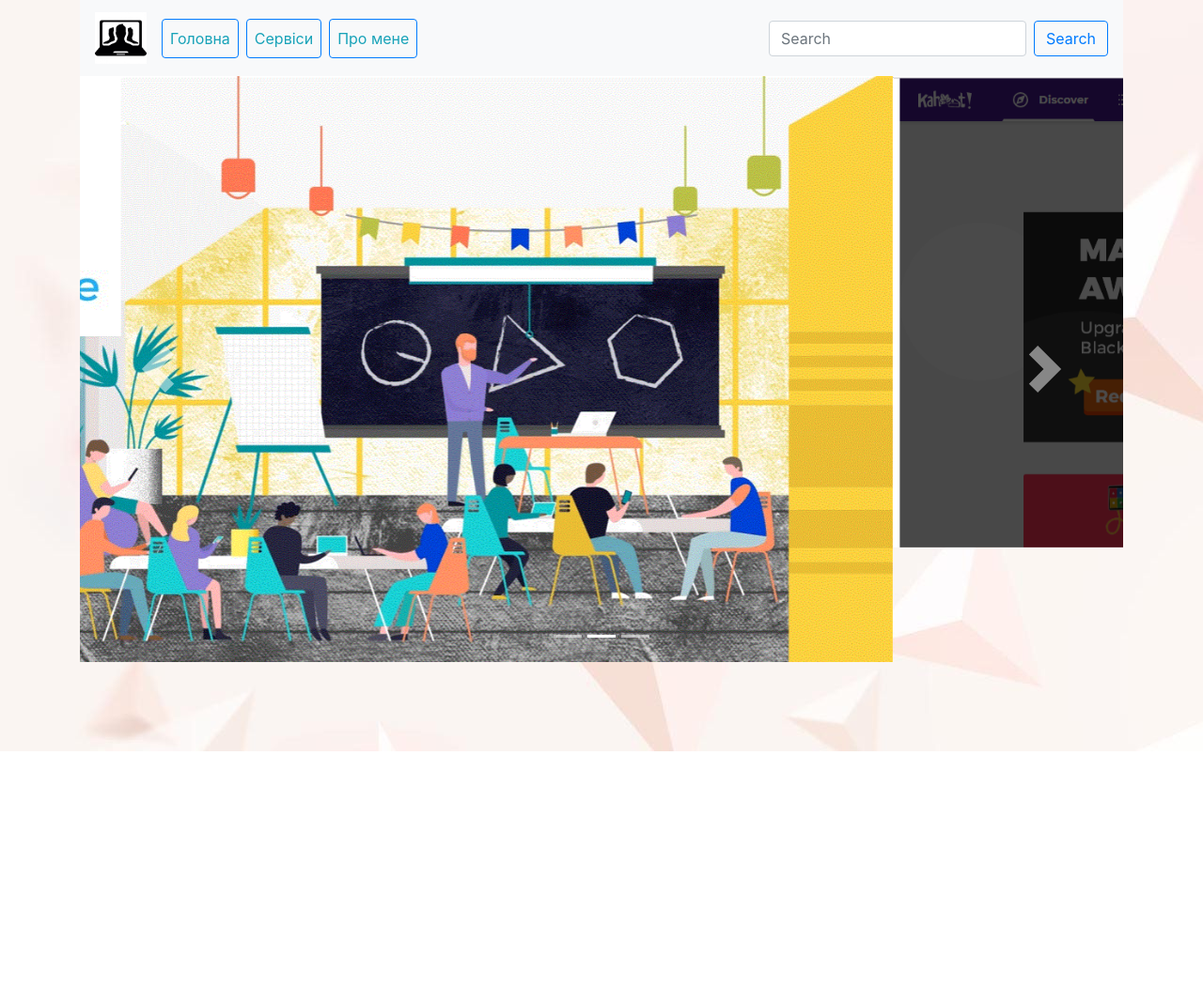
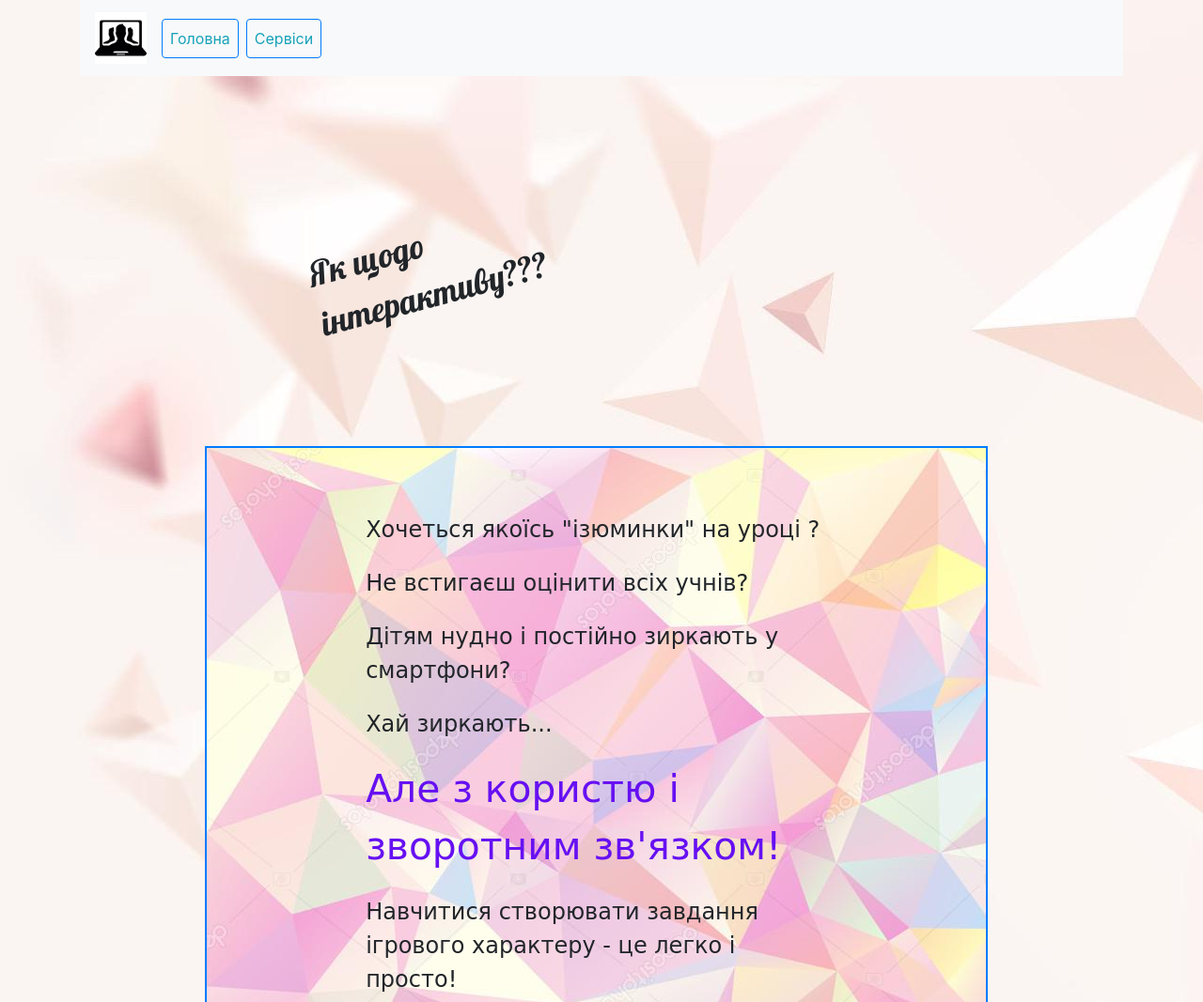
Before and after one commit to antypchenko/antypchenko.github.io, a plain HTML site: page index.html in a window 1280 px wide. Shown: the top 1067 px of the page at 94% size. Before the commit the page ends 800 px from the top, so only its background shows below. Drawn offline with nearby package versions, Linux system fonts and the light colour scheme; a web font is replaced by a local one.

Commit message:
Update index.html

```diff
--- a/index.html
+++ b/index.html
@@ -9,6 +9,9 @@
 
 	<link rel="stylesheet" href="./css/style.css">
 
+
+	<link href="https://fonts.googleapis.com/css?family=Lobster|Neucha" rel="stylesheet">
+
 	<link rel="stylesheet" href="https://maxcdn.bootstrapcdn.com/font-awesome/4.7.0/css/font-awesome.min.css">
 </head>
 <body>
@@ -17,7 +20,7 @@
 
 
 <nav class="navbar navbar-expand-lg navbar-light bg-light sticky-top">
-		<a href="#" class="navbar-brand">
+		<a href="https://sites.google.com/view/nap-school" class="navbar-brand">
 			<img src="./img/laptop.jpg" width="55"  height="55" alt="logo">
 		</a>
 
@@ -32,17 +35,38 @@
 				<li class="nav-item mr-2 ">
 					<a href="./servises.html" class="nav-link text-info btn btn-outline-primary" target="_blank">Сервіси</a>
 				</li>
-				<li class="nav-item mr-2">
-					<a href="./about me.html" class="nav-link text-info btn btn-outline-primary" target="_blank">Про мене</a>
-				</li>
+
 			</ul>
 
-			<form class="form-inline my-2 my-lg-0">
-				<input type="text" class="form-control mr-sm-2" placeholder="Search" aria-label="Search" >
-				<button class="btn btn-outline-primary my-2 my-sm-0">Search</button>
-			</form>
+
 		</div>
 </nav>
+
+<section>
+
+			<div class="image-zagolovok" >
+
+
+				<div id="myDiv">
+					<p>Як щодо інтерактиву???
+					</p>
+				</div>
+			</div>
+<article class="info-pro">
+			<div class="motiv">
+					<p>Хочеться якоїсь "ізюминки" на уроці ?</p>
+					<p>Не встигаєш оцінити всіх учнів?</p>
+					<p>Дітям нудно і постійно зиркають у смартфони?</p>
+					<p> Хай зиркають... </p>
+						<p><span>Але з користю і зворотним зв'язком!</span></p>
+					<p> Навчитися створювати завдання ігрового характеру - це легко і просто! </p>
+					<p>Кросворди, пазли, вікторини, турнір з комп'ютером, порятунок міста від екозабруднення, політ на ракеті разом з друзями та багато-багато чого іншого - це все можна реалізувати, виконуючи завдання з допомогою сервісів <span>Classtime</span>, <span>Kahoot!</span> та <span>LearningApps.</span> </p>
+
+			</div>
+</article>
+
+</section>
+
 
 <div class="container-fluid p-0" >
 	<div id="carouselExampleIndicators" class="carousel slide" data-ride="carousel">
@@ -60,7 +84,7 @@
 				<img src="./img/001.gif"   width="auto" height= "auto" alt="logo" class="d-block w-100">
 			</div>
 			<div class="carousel-item">
-				<img src="./img/4.png"   width="auto" height= "auto" alt="logo" class="d-block w-100">
+				<img src="./img/44.jpg"   width="auto" height= "auto" alt="logo" class="d-block w-100">
 			</div>
 			<div class="carousel-item">
 				<img src="./img/6.png"  width="auto" height= "auto" alt="logo" class="d-block w-100">
@@ -80,7 +104,10 @@
 	</div>
 </div>
 
+<!<div class="container"><!div class="d-sm-flex p-3aclass"><!/div>>
 
+
+</div>
 
 
 
```
